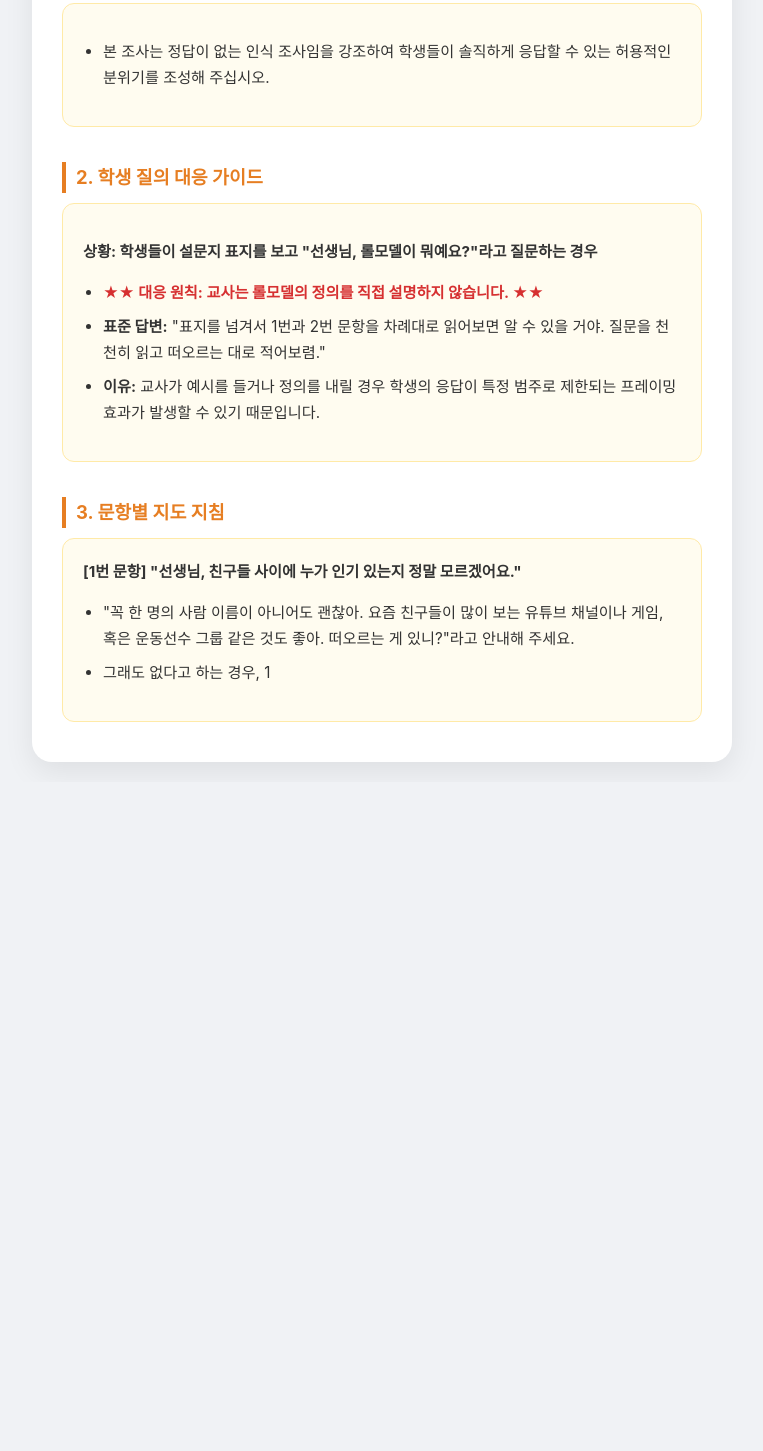
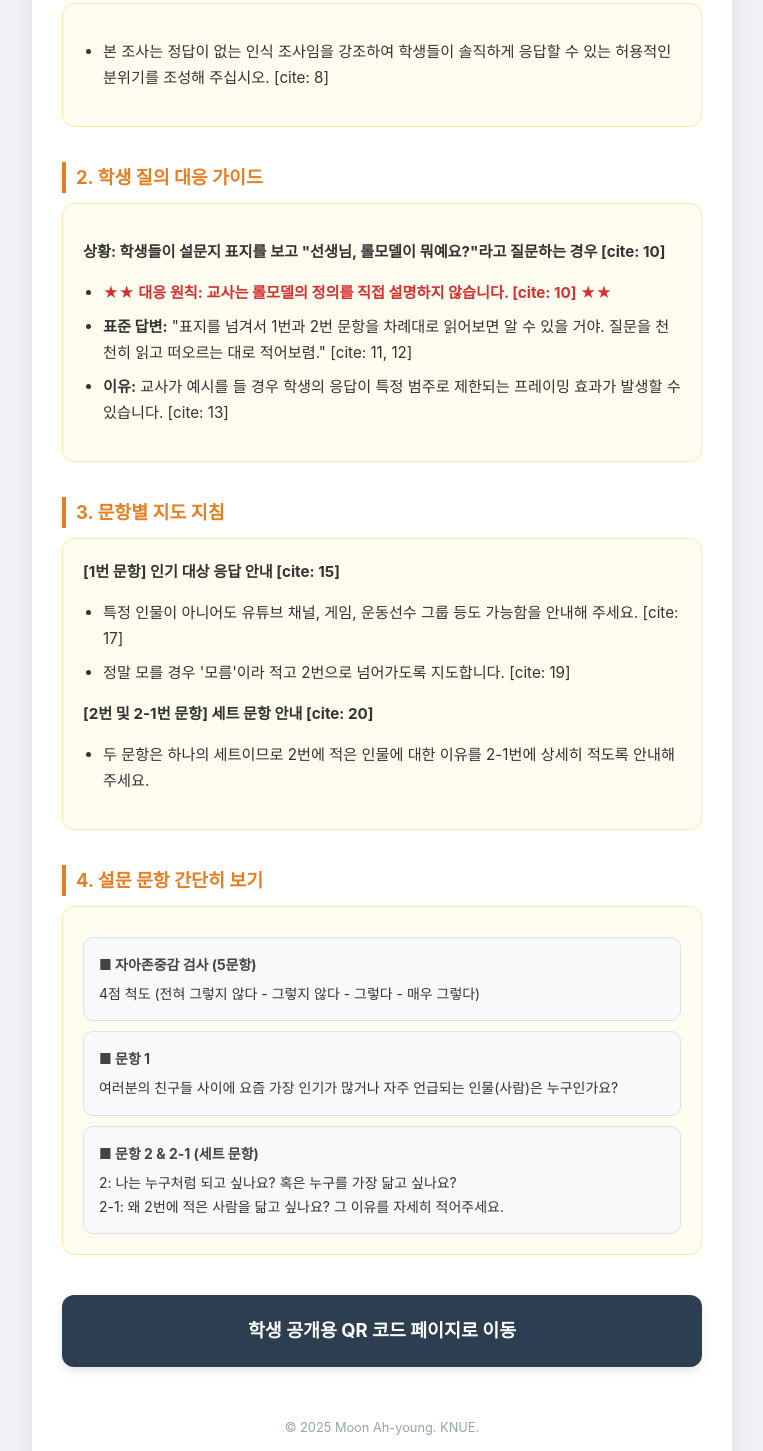
Before and after one commit to ahyeongt/survey, a plain HTML site: page index.html in a window 1280 px wide. Shown: the part 549-2000 px from the top of the page, without its empty margins (258-1021 px from the left). Before the commit the page ends 1331 px from the top, so only its background shows below. Drawn offline with Linux system fonts and the light colour scheme.

Commit message:
Update index.html

```diff
--- a/index.html
+++ b/index.html
@@ -3,7 +3,7 @@
 <head>
     <meta charset="UTF-8">
     <meta name="viewport" content="width=device-width, initial-scale=1.0">
-    <title>초등학생의 롤모델에 관한 연구 설문 안내</title>
+    <title>연구 설문 실시 지침 - 문아영</title>
     <style>
         body { font-family: 'Pretendard', -apple-system, sans-serif; line-height: 1.7; color: #333; max-width: 700px; margin: 0 auto; padding: 20px; background-color: #f0f2f5; }
         .card { background: white; padding: 40px 30px; border-radius: 20px; box-shadow: 0 10px 30px rgba(0,0,0,0.08); }
@@ -15,11 +15,11 @@
         .section-title { font-size: 1.15em; font-weight: bold; color: #e67e22; margin-top: 35px; border-left: 4px solid #e67e22; padding-left: 10px; }
         .guide-box { background: #fffcf0; padding: 20px; border-radius: 12px; border: 1px solid #ffeaa7; margin-top: 10px; font-size: 0.95em; }
 
-        #qr-container { display: none; text-align: center; margin-top: 30px; padding: 30px; border: 2px solid #2c3e50; border-radius: 20px; background-color: #fff; }
-        .qr-image { width: 250px; height: 250px; display: block; margin: 15px auto; border: 1px solid #eee; }
+        .item-box { background: #f8f9fa; padding: 15px; border-radius: 10px; border: 1px solid #dee2e6; margin-top: 10px; font-size: 0.92em; }
+        .item-title { font-weight: bold; color: #444; margin-bottom: 5px; display: block; }
 
-        .show-qr-btn { display: block; width: 100%; background: #2c3e50; color: white; text-align: center; padding: 20px 0; border-radius: 12px; border: none; font-weight: bold; font-size: 1.15em; cursor: pointer; margin-top: 40px; transition: 0.3s; box-shadow: 0 4px 10px rgba(0,0,0,0.1); }
-        .show-qr-btn:hover { background: #34495e; transform: translateY(-2px); }
+        .go-qr-btn { display: block; width: 100%; background: #2c3e50; color: white; text-align: center; padding: 20px 0; border-radius: 12px; text-decoration: none; font-weight: bold; font-size: 1.15em; margin-top: 40px; transition: 0.3s; box-shadow: 0 4px 10px rgba(0,0,0,0.1); }
+        .go-qr-btn:hover { background: #34495e; transform: translateY(-2px); }
 
         .important { color: #d63031; font-weight: bold; }
         ul { padding-left: 20px; }
@@ -44,23 +44,55 @@
         <div class="section-title">1. 검사 실시 전 유의 사항</div>
         <div class="guide-box">
             <ul>
-                <li>본 조사는 정답이 없는 인식 조사임을 강조하여 학생들이 솔직하게 응답할 수 있는 허용적인 분위기를 조성해 주십시오.</li>
+                <li>본 조사는 정답이 없는 인식 조사임을 강조하여 학생들이 솔직하게 응답할 수 있는 허용적인 분위기를 조성해 주십시오. [cite: 8]</li>
             </ul>
         </div>
 
         <div class="section-title">2. 학생 질의 대응 가이드</div>
         <div class="guide-box">
-            <p><strong>상황: 학생들이 설문지 표지를 보고 "선생님, 롤모델이 뭐예요?"라고 질문하는 경우</strong></p>
+            <p><strong>상황: 학생들이 설문지 표지를 보고 "선생님, 롤모델이 뭐예요?"라고 질문하는 경우 [cite: 10]</strong></p>
             <ul>
-                <li><span class="important">★★ 대응 원칙: 교사는 롤모델의 정의를 직접 설명하지 않습니다. ★★</span></li>
-                <li><strong>표준 답변:</strong> "표지를 넘겨서 1번과 2번 문항을 차례대로 읽어보면 알 수 있을 거야. 질문을 천천히 읽고 떠오르는 대로 적어보렴."</li>
-                <li><strong>이유:</strong> 교사가 예시를 들거나 정의를 내릴 경우 학생의 응답이 특정 범주로 제한되는 프레이밍 효과가 발생할 수 있기 때문입니다.</li>
+                <li><span class="important">★★ 대응 원칙: 교사는 롤모델의 정의를 직접 설명하지 않습니다. [cite: 10] ★★</span></li>
+                <li><strong>표준 답변:</strong> "표지를 넘겨서 1번과 2번 문항을 차례대로 읽어보면 알 수 있을 거야. 질문을 천천히 읽고 떠오르는 대로 적어보렴." [cite: 11, 12]</li>
+                <li><strong>이유:</strong> 교사가 예시를 들 경우 학생의 응답이 특정 범주로 제한되는 프레이밍 효과가 발생할 수 있습니다. [cite: 13]</li>
             </ul>
         </div>
 
         <div class="section-title">3. 문항별 지도 지침</div>
         <div class="guide-box">
-            <strong>[1번 문항] "선생님, 친구들 사이에 누가 인기 있는지 정말 모르겠어요."</strong>
+            <strong>[1번 문항] 인기 대상 응답 안내 [cite: 15]</strong>
             <ul>
-                <li>"꼭 한 명의 사람 이름이 아니어도 괜찮아. 요즘 친구들이 많이 보는 유튜브 채널이나 게임, 혹은 운동선수 그룹 같은 것도 좋아. 떠오르는 게 있니?"라고 안내해 주세요.</li>
-                <li>그래도 없다고 하는 경우, 1
+                <li>특정 인물이 아니어도 유튜브 채널, 게임, 운동선수 그룹 등도 가능함을 안내해 주세요. [cite: 17]</li>
+                <li>정말 모를 경우 '모름'이라 적고 2번으로 넘어가도록 지도합니다. [cite: 19]</li>
+            </ul>
+            <strong>[2번 및 2-1번 문항] 세트 문항 안내 [cite: 20]</strong>
+            <ul>
+                <li>두 문항은 하나의 세트이므로 2번에 적은 인물에 대한 이유를 2-1번에 상세히 적도록 안내해 주세요. </li>
+            </ul>
+        </div>
+
+        <div class="section-title">4. 설문 문항 간단히 보기</div>
+        <div class="guide-box">
+            <div class="item-box">
+                <span class="item-title">■ 자아존중감 검사 (5문항)</span>
+                4점 척도 (전혀 그렇지 않다 - 그렇지 않다 - 그렇다 - 매우 그렇다)
+            </div>
+            <div class="item-box">
+                <span class="item-title">■ 문항 1</span>
+                여러분의 친구들 사이에 요즘 가장 인기가 많거나 자주 언급되는 인물(사람)은 누구인가요?
+            </div>
+            <div class="item-box">
+                <span class="item-title">■ 문항 2 & 2-1 (세트 문항)</span>
+                2: 나는 누구처럼 되고 싶나요? 혹은 누구를 가장 닮고 싶나요?<br>
+                2-1: 왜 2번에 적은 사람을 닮고 싶나요? 그 이유를 자세히 적어주세요.
+            </div>
+        </div>
+
+        <a href="qr.html" class="go-qr-btn">학생 공개용 QR 코드 페이지로 이동</a>
+
+        <p style="text-align: center; color: #95a5a6; font-size: 0.8em; margin-top: 50px;">
+            © 2025 Moon Ah-young. KNUE.
+        </p>
+    </div>
+</body>
+</html>
```
